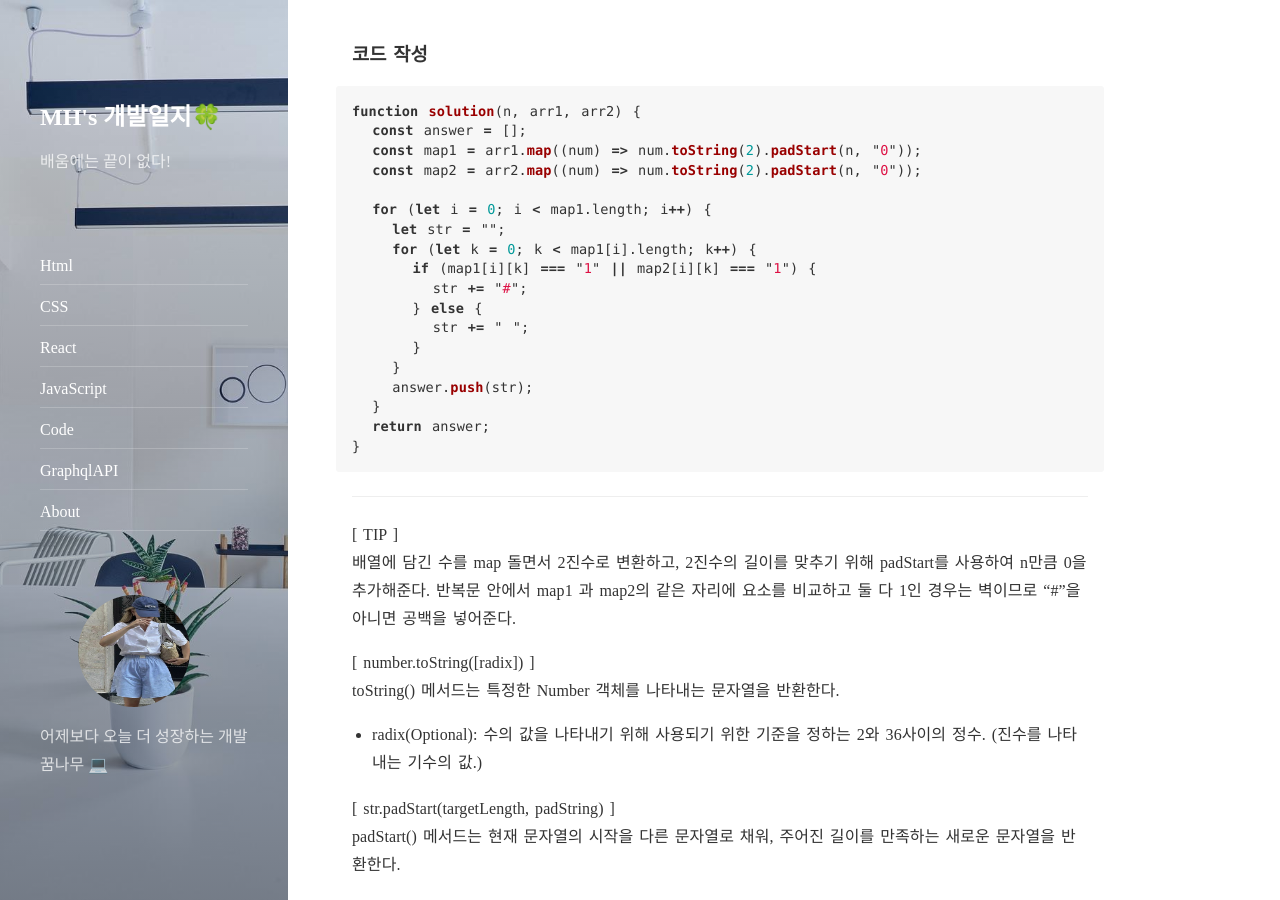
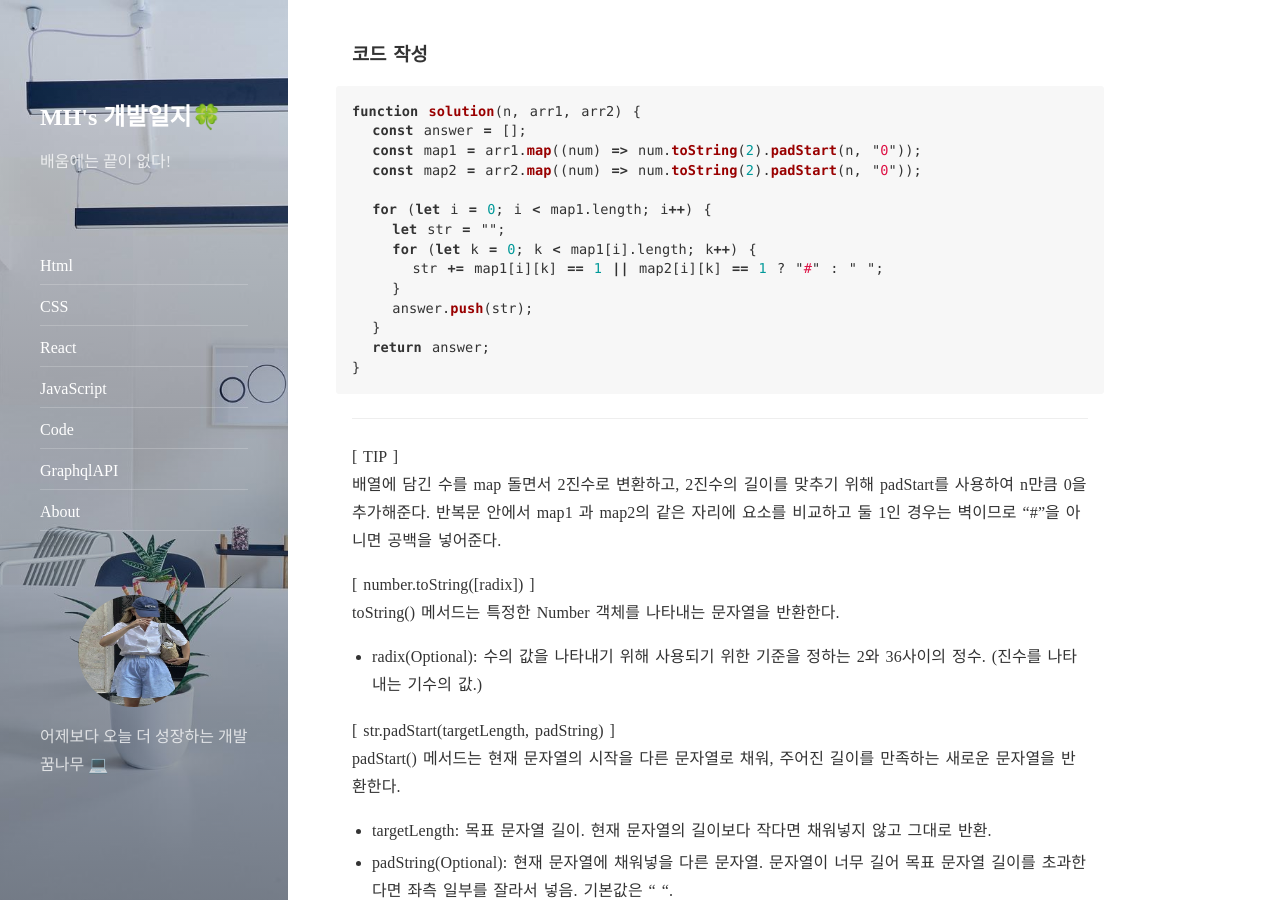
Before and after one commit to MyeongheeJung/MyeongheeJung.github.io, a Jekyll site: the page built from _posts/2023-03-07-algorithm-test.md, in a window 1280 px wide and 900 px high, scrolled down 1977 px. Built offline with Jekyll 4.4.1, drawn with Linux system fonts in a browser that asks for light colours; nearby versions of some CDN libraries; comment, search, counter and statistics services are not loaded.

Commit message:
[2023-03-07(algorithm 문제풀이)]

```diff
--- a/_posts/2023-03-07-algorithm-test.md
+++ b/_posts/2023-03-07-algorithm-test.md
@@ -72,11 +72,7 @@ function solution(n, arr1, arr2) {
   for (let i = 0; i < map1.length; i++) {
     let str = "";
     for (let k = 0; k < map1[i].length; k++) {
-      if (map1[i][k] === "1" || map2[i][k] === "1") {
-        str += "#";
-      } else {
-        str += " ";
-      }
+      str += map1[i][k] == 1 || map2[i][k] == 1 ? "#" : " ";
     }
     answer.push(str);
   }
@@ -88,7 +84,7 @@ function solution(n, arr1, arr2) {
 
 [ TIP ]<br>
 배열에 담긴 수를 map 돌면서 2진수로 변환하고, 2진수의 길이를 맞추기 위해 padStart를 사용하여 n만큼 0을 추가해준다.
-반복문 안에서 map1 과 map2의 같은 자리에 요소를 비교하고 둘 다 1인 경우는 벽이므로 "#"을 아니면 공백을 넣어준다.
+반복문 안에서 map1 과 map2의 같은 자리에 요소를 비교하고 둘 1인 경우는 벽이므로 "#"을 아니면 공백을 넣어준다.
 <br>
 
 [ number.toString([radix]) ]<br>
```
